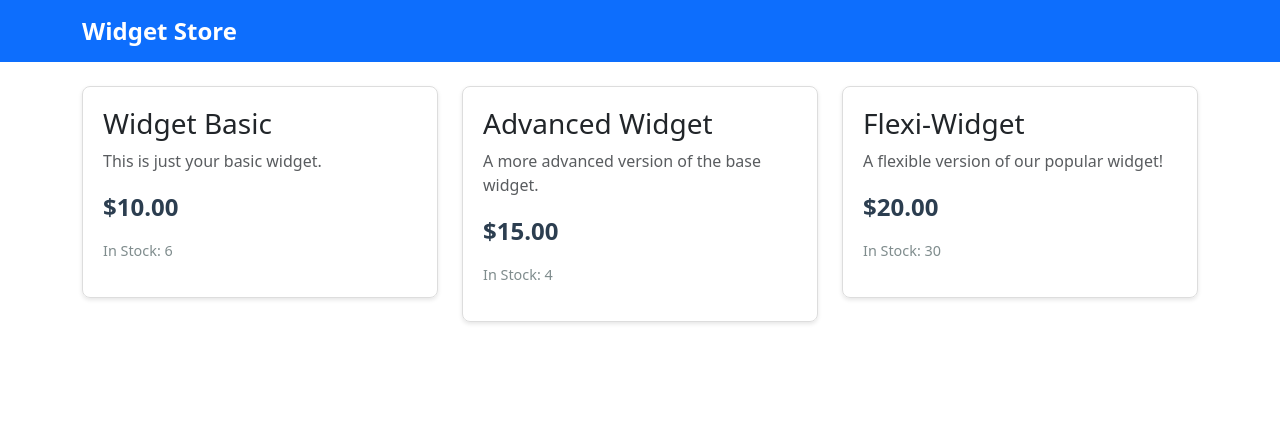
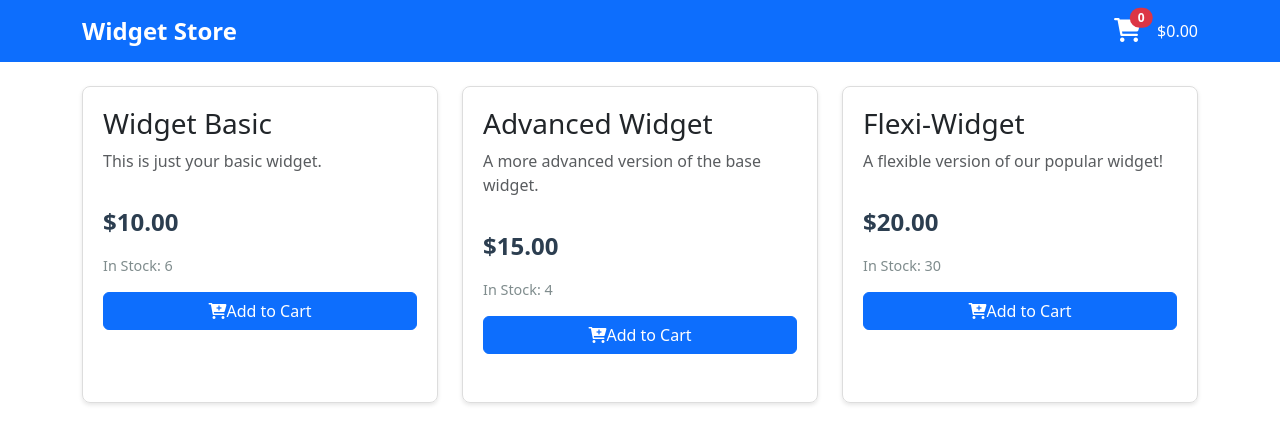
Before and after one commit to jameydavis/paypal-test-django, a Django app: page / in a window 1280 px wide. Shown: the top 444 px of the page. Run offline with Django 3.2, Linux system fonts and the light colour scheme; data comes from the database, SQL or seed files in the repository; both versions use the stored data as it was after the commit; some libraries are stand-ins or nearby versions.

Commit message:
updated CSS and JS

```diff
--- a/ecommerce/urls.py
+++ b/ecommerce/urls.py
@@ -1,23 +1,10 @@
-"""ecommerce URL Configuration
-
-The `urlpatterns` list routes URLs to views. For more information please see:
-    https://docs.djangoproject.com/en/1.11/topics/http/urls/
-Examples:
-Function views
-    1. Add an import:  from my_app import views
-    2. Add a URL to urlpatterns:  url(r'^$', views.home, name='home')
-Class-based views
-    1. Add an import:  from other_app.views import Home
-    2. Add a URL to urlpatterns:  url(r'^$', Home.as_view(), name='home')
-Including another URLconf
-    1. Import the include() function: from django.conf.urls import url, include
-    2. Add a URL to urlpatterns:  url(r'^blog/', include('blog.urls'))
-"""
 from django.contrib import admin
 from django.urls import path
 from store import views
+from django.conf import settings
+from django.conf.urls.static import static
 
 urlpatterns = [
   path('admin/', admin.site.urls),
   path('', views.product_list, name='product_list'),
-]
+] + static(settings.STATIC_URL, document_root=settings.STATIC_ROOT)
--- /dev/null
+++ b/store/static/store/css/style.css
@@ -0,0 +1,50 @@
+/* Navigation */
+.navbar-brand {
+  font-size: 1.5em;
+  font-weight: bold;
+}
+
+/* Product Cards */
+.product-card {
+  border: 1px solid #ddd;
+  border-radius: 8px;
+  padding: 20px;
+  margin-bottom: 20px;
+  box-shadow: 0 2px 4px rgba(0,0,0,0.1);
+  transition: transform 0.2s;
+  height: 100%;
+  display: flex;
+  flex-direction: column;
+}
+
+.product-card:hover {
+  transform: translateY(-5px);
+}
+
+.product-content {
+  flex-grow: 1;
+  display: flex;
+  flex-direction: column;
+}
+
+.product-price {
+  color: #2c3e50;
+  font-size: 1.5em;
+  font-weight: bold;
+  margin: 15px 0;
+}
+
+.stock-info {
+  color: #7f8c8d;
+  font-size: 0.9em;
+}
+
+/* PayPal Button Container */
+.paypal-button-container {
+  margin-top: auto;
+}
+
+/* Cart Icon */
+.cart-icon {
+  cursor: pointer;
+}
--- /dev/null
+++ b/store/static/store/js/cart.js
@@ -0,0 +1,57 @@
+let cart = [];
+let cartTotal = 0;
+
+function updateCartUI() {
+    const badge = document.querySelector('.cart-icon .badge');
+    const totalSpan = document.querySelector('.cart-icon + span');
+    badge.textContent = cart.length;
+    totalSpan.textContent = `$${cartTotal.toFixed(2)}`;
+
+    // Update modal contents
+    const cartItems = document.getElementById('cart-items');
+    cartItems.innerHTML = cart.map(item => `
+        <div class="d-flex justify-content-between align-items-center mb-2">
+            <span>${item.name}</span>
+            <span>$${item.price}</span>
+        </div>
+    `).join('');
+
+    document.getElementById('cart-total').textContent = cartTotal.toFixed(2);
+}
+
+function addToCart(productId, name, price) {
+    cart.push({id: productId, name: name, price: price});
+    cartTotal += parseFloat(price);
+    updateCartUI();
+}
+
+// Wait for DOM to be fully loaded
+document.addEventListener('DOMContentLoaded', function() {
+    // Make cart icon clickable
+    document.querySelector('.cart-icon').addEventListener('click', () => {
+        new bootstrap.Modal(document.getElementById('cartModal')).show();
+    });
+
+    // Initialize PayPal buttons
+    document.querySelectorAll('[id^="paypal-button-"]').forEach(button => {
+        const productId = button.id.split('-')[2];
+        const price = button.getAttribute('data-price');
+
+        paypal.Buttons({
+            createOrder: function(data, actions) {
+                return actions.order.create({
+                    purchase_units: [{
+                        amount: {
+                            value: price
+                        }
+                    }]
+                });
+            },
+            onApprove: function(data, actions) {
+                return actions.order.capture().then(function(details) {
+                    alert('Thank you for your purchase, ' + details.payer.name.given_name + '!');
+                });
+            }
+        }).render('#' + button.id);
+    });
+});
--- a/store/templates/store/product_list.html
+++ b/store/templates/store/product_list.html
@@ -9,39 +9,32 @@
       rel="stylesheet"
     />
     <script src="https://www.paypal.com/sdk/js?client-id={{ paypal_client_id }}&currency=USD"></script>
-    <style>
-      .product-card {
-        border: 1px solid #ddd;
-        border-radius: 8px;
-        padding: 20px;
-        margin-bottom: 20px;
-        box-shadow: 0 2px 4px rgba(0, 0, 0, 0.1);
-        transition: transform 0.2s;
-      }
-      .product-card:hover {
-        transform: translateY(-5px);
-      }
-      .product-price {
-        color: #2c3e50;
-        font-size: 1.5em;
-        font-weight: bold;
-        margin: 15px 0;
-      }
-      .stock-info {
-        color: #7f8c8d;
-        font-size: 0.9em;
-      }
-      .navbar-brand {
-        font-size: 1.5em;
-        font-weight: bold;
-      }
-    </style>
+    <!-- Font Awesome -->
+    <link
+      href="https://cdnjs.cloudflare.com/ajax/libs/font-awesome/6.0.0/css/all.min.css"
+      rel="stylesheet"
+    />
+    <!-- Custom CSS -->
+    <link href="{% static 'store/css/style.css' %}" rel="stylesheet" />
+    <!-- Bootstrap JS and Popper.js -->
+    <script src="https://cdn.jsdelivr.net/npm/bootstrap@5.3.2/dist/js/bootstrap.bundle.min.js"></script>
   </head>
   <body>
     <!-- Navigation -->
     <nav class="navbar navbar-expand-lg navbar-dark bg-primary mb-4">
       <div class="container">
         <a class="navbar-brand" href="/">Widget Store</a>
+        <div class="ms-auto d-flex align-items-center">
+          <div class="cart-icon position-relative me-3">
+            <i class="fas fa-shopping-cart text-white fs-4"></i>
+            <span
+              class="position-absolute top-0 start-100 translate-middle badge rounded-pill bg-danger"
+            >
+              0
+            </span>
+          </div>
+          <span class="text-white">$0.00</span>
+        </div>
       </div>
     </nav>
 
@@ -49,46 +42,67 @@
     <div class="container">
       <div class="row">
         {% for product in products %}
-        <div class="col-md-6 col-lg-4">
+        <div class="col-md-6 col-lg-4 mb-4">
           <div class="product-card">
-            <h3>{{ product.name }}</h3>
-            <p class="text-muted">{{ product.description }}</p>
-            <div class="product-price">${{ product.price }}</div>
-            <p class="stock-info">In Stock: {{ product.stock }}</p>
-            <div id="paypal-button-{{ product.id }}"></div>
-            <script>
-              paypal
-                .Buttons({
-                  createOrder: function (data, actions) {
-                    return actions.order.create({
-                      purchase_units: [
-                        {
-                          amount: {
-                            value: "{{ product.price }}",
-                          },
-                        },
-                      ],
-                    });
-                  },
-                  onApprove: function (data, actions) {
-                    return actions.order.capture().then(function (details) {
-                      alert(
-                        "Thank you for your purchase, " +
-                          details.payer.name.given_name +
-                          "!"
-                      );
-                    });
-                  },
-                })
-                .render("#paypal-button-{{ product.id }}");
-            </script>
+            <div class="product-content">
+              <h3>{{ product.name }}</h3>
+              <p class="text-muted">{{ product.description }}</p>
+              <div class="product-price">${{ product.price }}</div>
+              <p class="stock-info">In Stock: {{ product.stock }}</p>
+              <button
+                class="btn btn-primary mb-2"
+                onclick="addToCart({{ product.id }}, '{{ product.name }}', {{ product.price }})"
+              >
+                <i class="fas fa-cart-plus"></i>Add to Cart
+              </button>
+            </div>
+            <div
+              id="paypal-button-{{ product.id }}"
+              data-price="{{ product.price }}"
+            ></div>
           </div>
         </div>
         {% endfor %}
       </div>
     </div>
 
-    <!-- Bootstrap JS and Popper.js -->
-    <script src="https://cdn.jsdelivr.net/npm/bootstrap@5.3.2/dist/js/bootstrap.bundle.min.js"></script>
+    <!-- Add this after your main content div -->
+    <div class="modal fade" id="cartModal" tabindex="-1">
+      <div class="modal-dialog">
+        <div class="modal-content">
+          <div class="modal-header">
+            <h5 class="modal-title">Shopping Cart</h5>
+            <button
+              type="button"
+              class="btn-close"
+              data-bs-dismiss="modal"
+            ></button>
+          </div>
+          <div class="modal-body">
+            <div id="cart-items">
+              <!-- Cart items will be dynamically added here -->
+            </div>
+            <div class="text-end mt-3">
+              <strong>Total: $<span id="cart-total">0.00</span></strong>
+            </div>
+          </div>
+          <div class="modal-footer">
+            <button
+              type="button"
+              class="btn btn-secondary"
+              data-bs-dismiss="modal"
+            >
+              Close
+            </button>
+            <button type="button" class="btn btn-primary" id="checkout-button">
+              Checkout
+            </button>
+          </div>
+        </div>
+      </div>
+    </div>
+
+    <!-- Before closing body tag -->
+    <script src="{% static 'store/js/cart.js' %}"></script>
   </body>
 </html>
```
Also changed, not shown: ecommerce/settings.py (+5 -14 lines), db.sqlite3, 2 other files.
